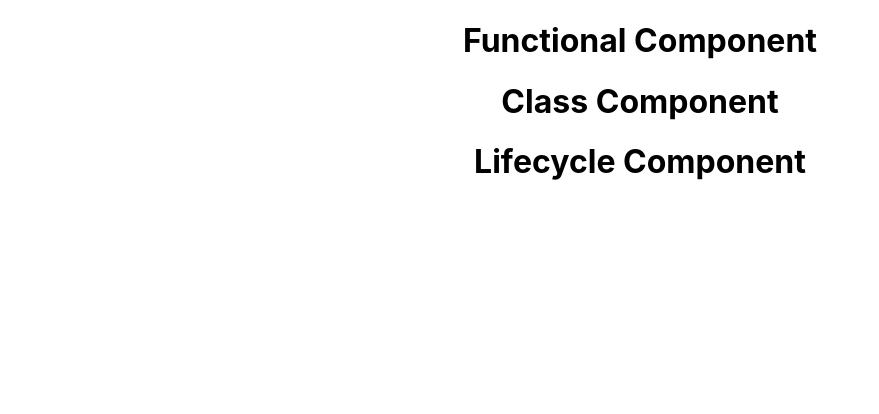
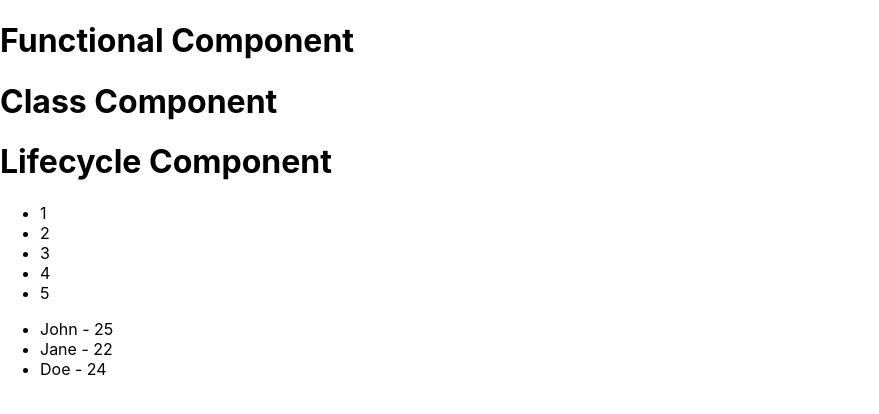
Before and after one commit to KanhaBacancy/React-my-app, a React (Create React App) app: page / in a window 1280 px wide. Shown: the top 414 px of the page, without its empty margins (0-879 px from the left). Built offline with nearby package versions, Linux system fonts and the light colour scheme.

Commit message:
Add List and Keys components

```diff
--- a/src/App.js
+++ b/src/App.js
@@ -3,13 +3,17 @@ import './App.css';
 import  Functional from './Functional';
 import Greet from './Greet';
 import  Lifecycle from './Lifecycle'
+import  List from './List'
+import  Keys from './Keys'
 
 function App() {
   return (
-    <div className="App">
+    <div>
       <Functional />
       <Greet />
       <Lifecycle />
+      <List />
+      <Keys />
     </div>
   );
 }
--- /dev/null
+++ b/src/Keys.js
@@ -0,0 +1,18 @@
+import React from 'react';
+
+function Keys() {
+  const employees = [
+    { name: 'John', age: 25 },
+    { name: 'Jane', age: 22 },
+    { name: 'Doe', age: 24 },
+  ];
+  const listItems = employees.map((employee, index) =>
+    <li key={index}>{employee.name} - {employee.age}</li>
+  );
+
+  return (
+    <ul>{listItems}</ul>
+  );
+}
+
+export default Keys;
--- /dev/null
+++ b/src/List.js
@@ -0,0 +1,14 @@
+import React from 'react';
+
+function List() {
+  const numbers = [1, 2, 3, 4, 5];
+  const listItems = numbers.map((number) =>
+    <li key={number.toString()}>{number}</li>
+  );
+
+  return (
+    <ul>{listItems}</ul>
+  );
+}
+
+export  default List;
```
